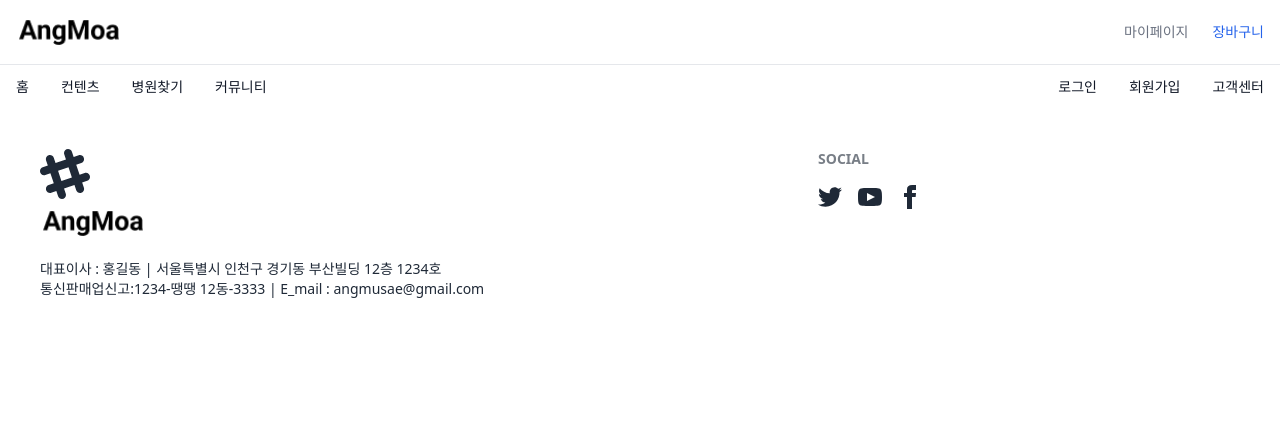
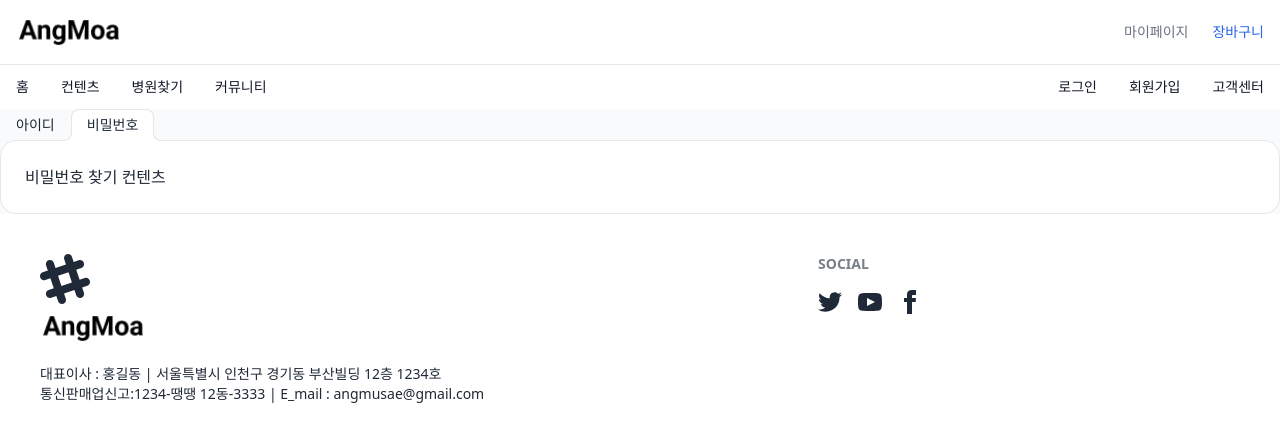
Before and after one commit to AngMoa/main, a React (Vite) app in the folder frontend/: page /findIdPw in a window 1280 px wide. Shown: the top 442 px of the page. Built offline with nearby package versions, Linux system fonts and the light colour scheme.

Commit message:
Add: 아이디/패스워드 찾기 페이지 추가

```diff
--- a/frontend/src/router/router.jsx
+++ b/frontend/src/router/router.jsx
@@ -4,6 +4,7 @@ import Index from "../components/Index";
 import SignIn from "../views/SignIn";
 import SignUp from "../views/SignUp";
 import RegisterSuccess from "../views/RegisterSuccess";
+import FindIdPw from "../views/FindIdPw";
 
 const Router = () => {
     return (
@@ -12,6 +13,7 @@ const Router = () => {
             <Route path="/login" element={<SignIn />} />
             <Route path="/signUp" element={<SignUp />} />
             <Route path="/regSuccess" element={<RegisterSuccess />} />
+            <Route path="/findIdPw" element={<FindIdPw />} />
         </Routes>
     );
 };
--- /dev/null
+++ b/frontend/src/views/FindIdPw.jsx
@@ -0,0 +1,71 @@
+import React from "react";
+
+const FindIdPw = () => {
+    return (
+        <section className="bg-gray-50">
+            {/* <div className="sm:hidden">
+                <label htmlFor="tabs" className="sr-only">
+                    Select your country
+                </label>
+                <select
+                    id="tabs"
+                    className="bg-gray-50 border border-gray-300 text-gray-900 text-sm rounded-lg focus:ring-blue-500 focus:border-blue-500 block w-full p-2.5 dark:bg-gray-700 dark:border-gray-600 dark:placeholder-gray-400 dark:text-white dark:focus:ring-blue-500 dark:focus:border-blue-500"
+                >
+                    <option>아이디</option>
+                    <option>비밀번호</option>
+                </select>
+            </div>
+            <ul className="hidden text-sm font-medium text-center text-gray-500 rounded-lg shadow sm:flex dark:divide-gray-700 dark:text-gray-400">
+                <li className="w-full">
+                    <a
+                        href="#"
+                        className="inline-block w-full p-4 text-gray-900 bg-gray-100 border-r border-gray-200 dark:border-gray-700 rounded-s-lg focus:ring-4 focus:ring-blue-300 active focus:outline-none dark:bg-gray-700 dark:text-white"
+                        aria-current="page"
+                    >
+                        아이디
+                    </a>
+                </li>
+                <li className="w-full">
+                    <a
+                        href="#"
+                        className="inline-block w-full p-4 bg-white border-r border-gray-200 dark:border-gray-700 hover:text-gray-700 hover:bg-gray-50 focus:ring-4 focus:ring-blue-300 focus:outline-none dark:hover:text-white dark:bg-gray-800 dark:hover:bg-gray-700"
+                    >
+                        비밀번호
+                    </a>
+                </li>
+            </ul> */}
+            <div role="tablist" className="tabs tabs-lifted">
+                <input
+                    type="radio"
+                    name="my_tabs_2"
+                    role="tab"
+                    className="tab"
+                    aria-label="아이디"
+                />
+                <div
+                    role="tabpanel"
+                    className="tab-content bg-base-100 border-base-300 rounded-box p-6"
+                >
+                    아이디 찾기 컨텐츠
+                </div>
+
+                <input
+                    type="radio"
+                    name="my_tabs_2"
+                    role="tab"
+                    className="tab"
+                    aria-label="비밀번호"
+                    checked
+                />
+                <div
+                    role="tabpanel"
+                    className="tab-content bg-base-100 border-base-300 rounded-box p-6"
+                >
+                    비밀번호 찾기 컨텐츠
+                </div>
+            </div>
+        </section>
+    );
+};
+
+export default FindIdPw;
```
